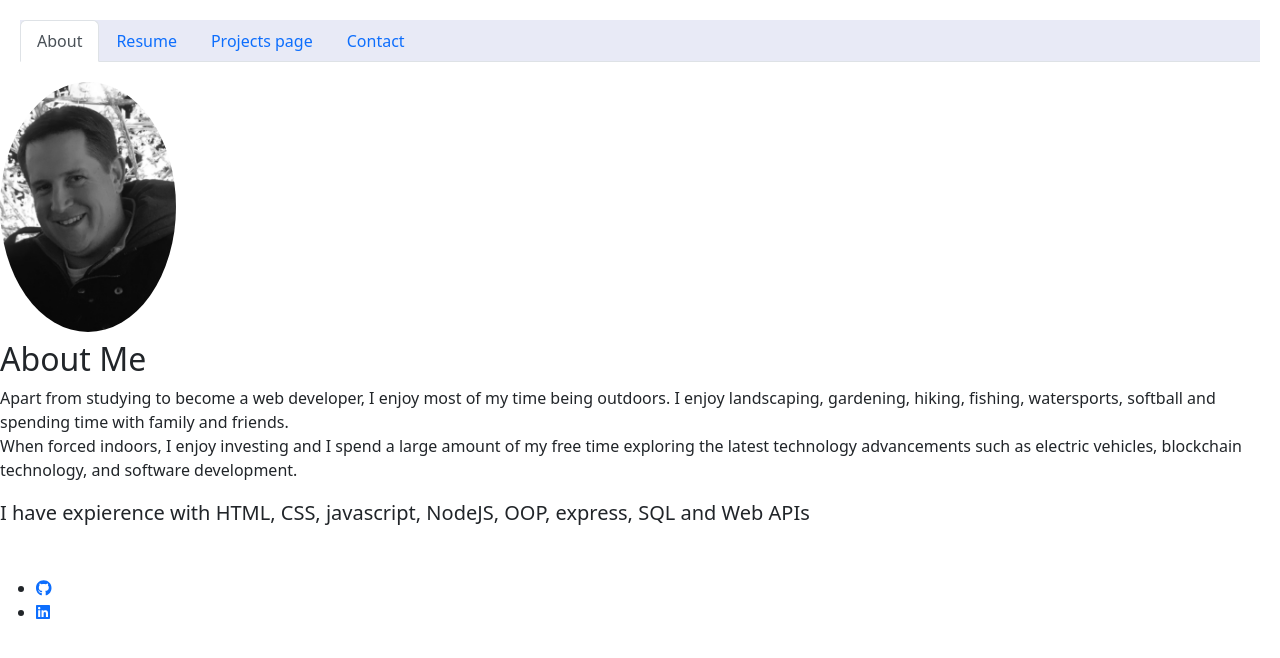
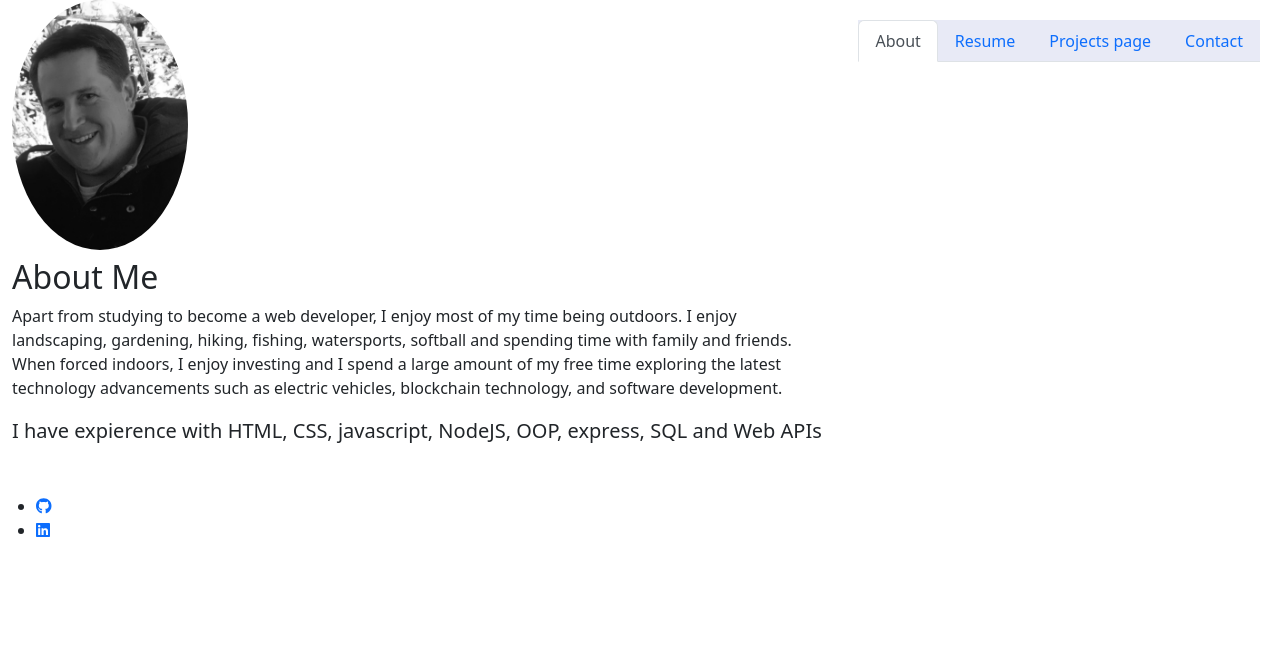
Before and after one commit to crumwj22/react-portfolio-app, a React (Create React App) app: page / in a window 1280 px wide. Shown: the top 658 px of the page. Built offline with nearby package versions, Linux system fonts and the light colour scheme.

Commit message:
adjusted navtab position

```diff
--- a/src/components/NavTabs.js
+++ b/src/components/NavTabs.js
@@ -1,9 +1,12 @@
+import { right } from "@popperjs/core";
 import React from "react";
 
 const styles = {
   card: {
     margin: 20,
     background: "#e8eaf6",
+    textAlign: "center",
+    float: "right",
   },
   heading: {
     background: "#9a74db",
```
